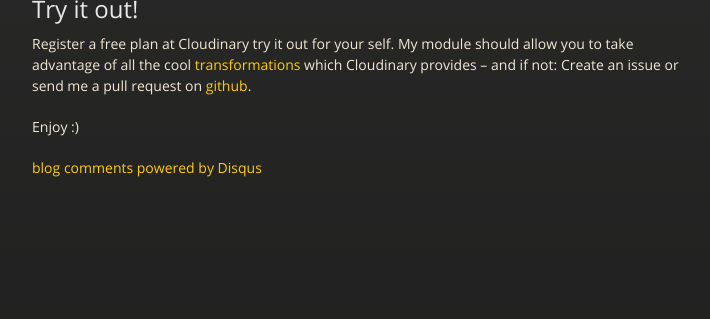
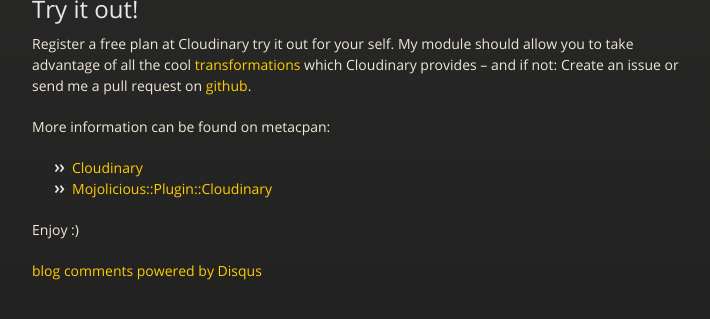
Before and after one commit to kberov/jhthorsen.github.com, a Jekyll site: the page built from perl/_posts/2012-07-10-cloudinary-how-to-deliver-your-static-images.markdown, in a window 1280 px wide and 900 px high, scrolled down 1484 px, cut to the strip 529-848 px from the top of the window. Shown: the whole strip, without its empty margins (283-993 px from the left). Built offline with Jekyll 4.4.1, drawn with Linux system fonts in a browser that asks for light colours; nearby versions of some CDN libraries; comment, search, counter and statistics services are not loaded; before the commit the page ends 2281 px from its top, so only the background shows below that.

Commit message:
Forgot to add links to metacpan

```diff
--- a/perl/_posts/2012-07-10-cloudinary-how-to-deliver-your-static-images.markdown
+++ b/perl/_posts/2012-07-10-cloudinary-how-to-deliver-your-static-images.markdown
@@ -77,4 +77,9 @@
 which Cloudinary provides -- and if not: Create an issue or send me a pull request
 on [github](https://github.com/jhthorsen/cloudinary).
 
+More information can be found on metacpan:
+
+* [Cloudinary](https://metacpan.org/module/Cloudinary)
+* [Mojolicious::Plugin::Cloudinary](https://metacpan.org/module/Mojolicious::Plugin::Cloudinary)
+
 Enjoy :)
```
